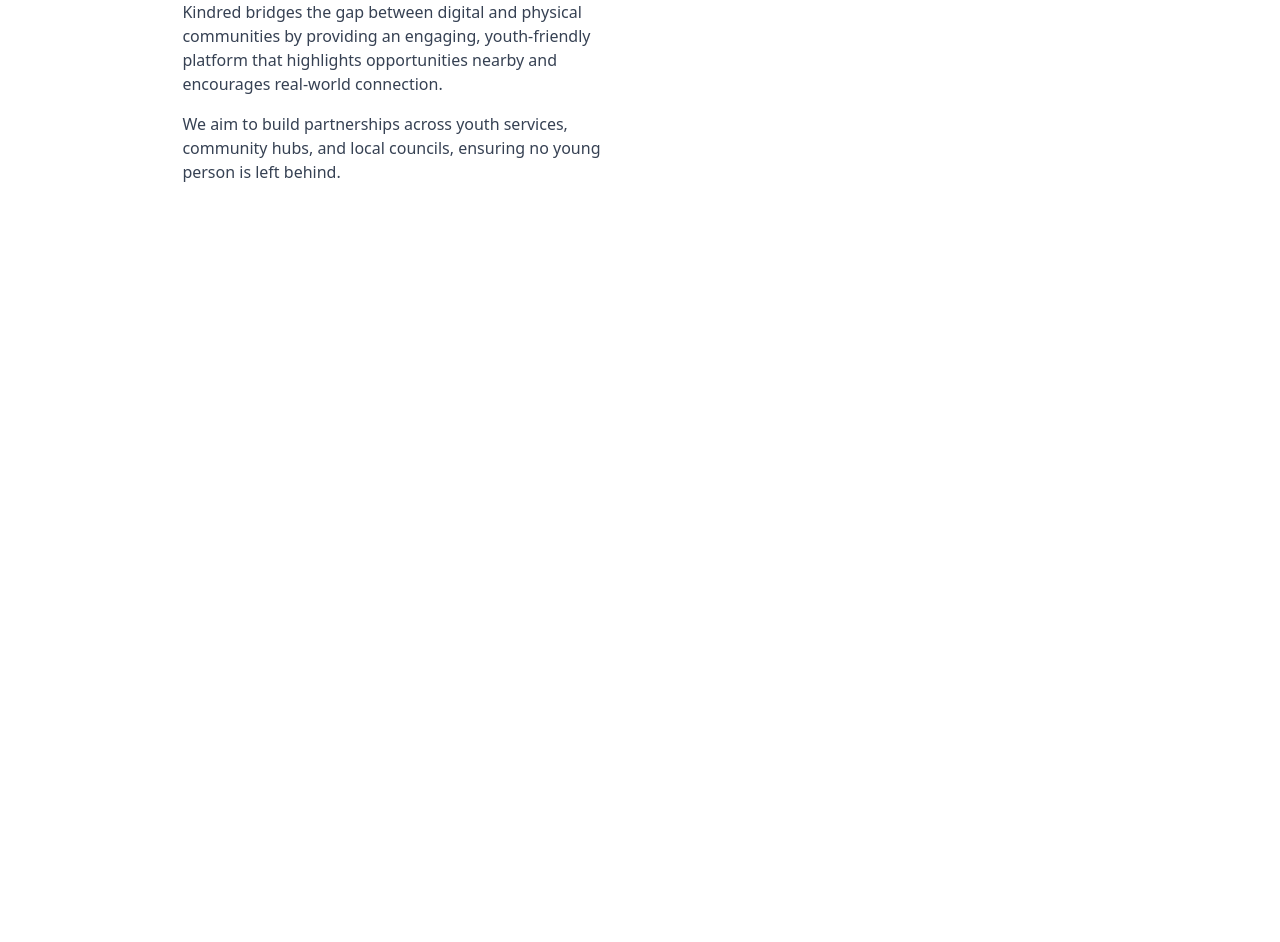
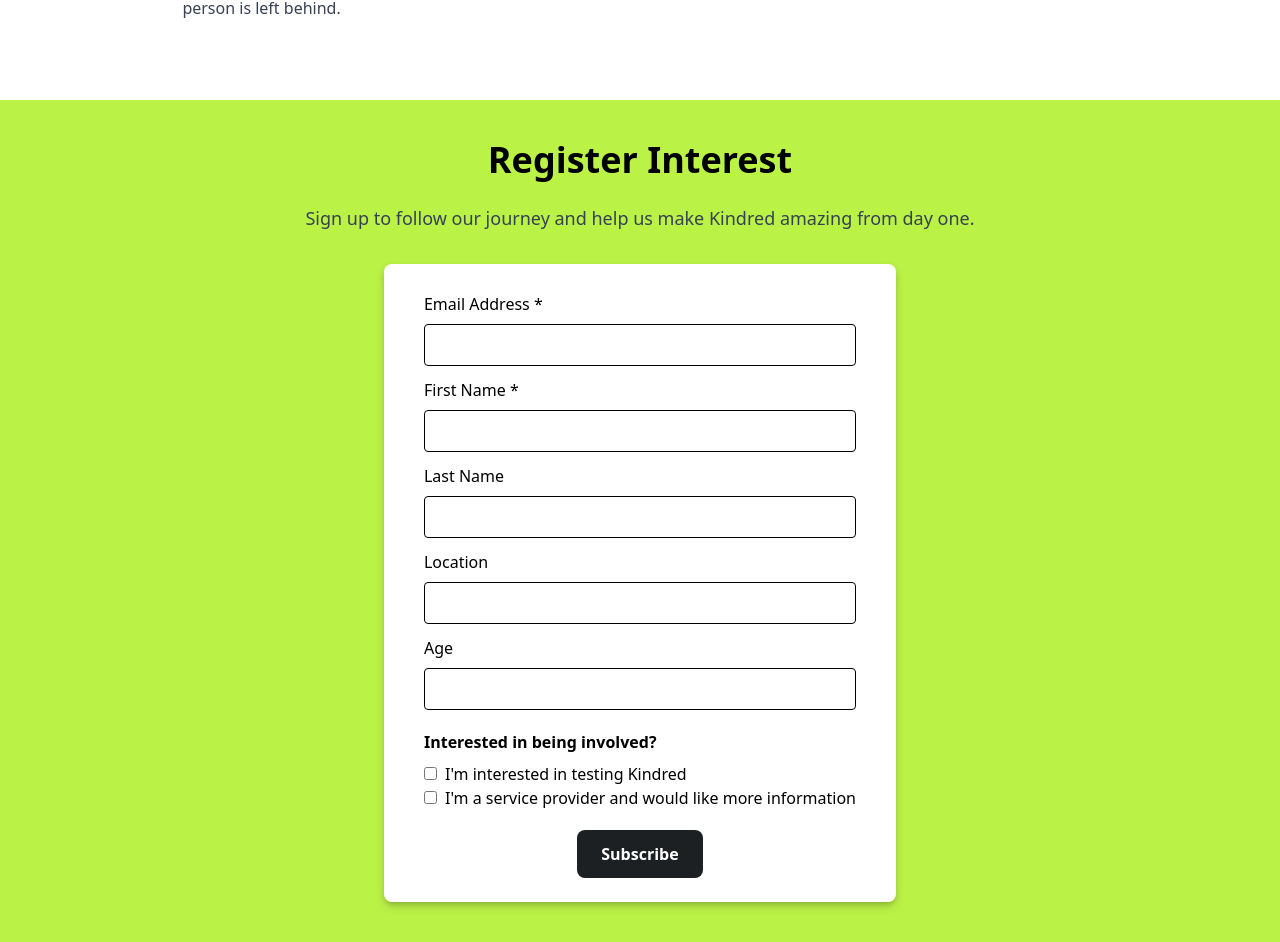
Before and after one commit to elenipage/kindred-landing-page, a React (Vite) app: page / in a window 1280 px wide. Shown: the part 1738-2680 px from the top of the page. Before the commit the page ends 2002 px from the top, so only its background shows below. Built offline with nearby package versions, Linux system fonts and the light colour scheme; grey boxes are pictures that could not be loaded.

Commit message:
Added register interest form

```diff
--- a/src/App.jsx
+++ b/src/App.jsx
@@ -1,5 +1,6 @@
 import Hero from './components/Hero'
 import OurMission from './components/OurMission'
+import RegisterInterest from './components/RegisterInterest'
 import WhatItDoes from './components/WhatItDoes'
 
 function App() {
@@ -9,6 +10,7 @@
       <Hero/>
       <WhatItDoes/>
       <OurMission/>
+      <RegisterInterest/>
     </>
   )
 }
--- /dev/null
+++ b/src/components/RegisterInterest.jsx
@@ -0,0 +1,137 @@
+import { useEffect } from "react";
+
+export default function RegisterInterest() {
+  useEffect(() => {
+    // Load the Mailchimp validation script
+    const script = document.createElement("script");
+    script.src = "//s3.amazonaws.com/downloads.mailchimp.com/js/mc-validate.js";
+    script.type = "text/javascript";
+    document.body.appendChild(script);
+
+    return () => {
+      document.body.removeChild(script);
+    };
+  }, []);
+
+  return (
+    <section className="bg-[#BBF246] flex justify-center items-center py-10 w-full">
+      <div className="w-full max-w-2xl text-center flex flex-col justify-center items-center">
+        <h2 className="text-4xl font-bold mb-6">Register Interest</h2>
+        <p className="text-lg text-gray-700 mb-8">
+          Sign up to follow our journey and help us make Kindred amazing from
+          day one.
+        </p>
+        <div
+          id="mc_embed_signup"
+          className="bg-white p-6 rounded-lg shadow-md drop-shadow-lg text-left w-lg flex justify-center"
+        >
+          <form
+            action="https://kindredapp.us5.list-manage.com/subscribe/post?u=166505adf2c3fa2a97fe6a6a1&id=5b5503f095&f_id=00287be0f0"
+            method="post"
+            id="mc-embedded-subscribe-form"
+            name="mc-embedded-subscribe-form"
+            className="validate"
+            target="_blank"
+            noValidate
+          >
+            <div className="mt-1">
+              <label htmlFor="mce-EMAIL">Email Address *</label>
+              <input
+                type="email"
+                name="EMAIL"
+                id="mce-EMAIL"
+                required
+                className="w-full border p-2 my-2 rounded"
+              />
+            </div>
+
+            <div className="mt-1">
+              <label htmlFor="mce-FNAME">First Name *</label>
+              <input
+                type="text"
+                name="FNAME"
+                id="mce-FNAME"
+                required
+                className="w-full border p-2 my-2 rounded"
+              />
+            </div>
+
+            <div className="mt-1">
+              <label htmlFor="mce-LNAME">Last Name</label>
+              <input
+                type="text"
+                name="LNAME"
+                id="mce-LNAME"
+                className="w-full border p-2 my-2 rounded"
+              />
+            </div>
+
+            <div className="mt-1">
+              <label htmlFor="mce-LOCATION">Location</label>
+              <input
+                type="text"
+                name="LOCATION"
+                id="mce-LOCATION"
+                className="w-full border p-2 my-2 rounded"
+              />
+            </div>
+
+            <div className="mt-1">
+              <label htmlFor="mce-AGE">Age</label>
+              <input
+                type="number"
+                name="AGE"
+                id="mce-AGE"
+                className="w-full border p-2 my-2 rounded"
+              />
+            </div>
+
+            <div className="mt-3 mb-5">
+              <strong>Interested in being involved?</strong>
+              <div className="flex flex-col mt-2">
+                <label>
+                  <input
+                    type="checkbox"
+                    name="group[13526][1]"
+                    className="mr-2 hover:cursor-pointer"
+                  />
+                  I'm interested in testing Kindred
+                </label>
+                <label>
+                  <input
+                    type="checkbox"
+                    name="group[13526][2]"
+                    className="mr-2 hover:cursor-pointer"
+                  />
+                  I'm a service provider and would like more information
+                </label>
+              </div>
+            </div>
+
+            {/* Hidden field for bots */}
+            <div
+              style={{ position: "absolute", left: "-5000px" }}
+              aria-hidden="true"
+            >
+              <input
+                type="text"
+                name="b_166505adf2c3fa2a97fe6a6a1_5b5503f095"
+                tabIndex="-1"
+              />
+            </div>
+            <div className="text-center">
+              <button
+                type="submit"
+                name="subscribe"
+                id="mc-embedded-subscribe"
+                className="bg-[#1D2023] text-white px-6 py-3 rounded-lg font-semibold hover:bg-gray-700 hover:cursor-pointer"
+              >
+                Subscribe
+              </button>
+            </div>
+          </form>
+        </div>
+      </div>
+    </section>
+  );
+}
--- a/src/components/WhatItDoes.jsx
+++ b/src/components/WhatItDoes.jsx
@@ -1,12 +1,9 @@
 export default function WhatItDoes () {
 
 return (
-<section className="bg-white py-16 px-4 sm:px-8">
+<section className="bg-white px-6 sm:px-8">
   <div className="max-w-5xl mx-auto text-center">
-    <h2 className="text-3xl font-bold mb-4 text-gray-900">What Kindred Does</h2>
-    <p className="text-gray-600 mb-10">
-      Kindred helps young people connect with local clubs, events, and safe spaces that welcome you as you are.
-    </p>
+    <h2 className="text-4xl font-bold mb-10 text-gray-900 text-start">How it works</h2>
 
     <div className="grid gap-8 sm:grid-cols-2 lg:grid-cols-3">
       {/* Feature 1 */}
```
